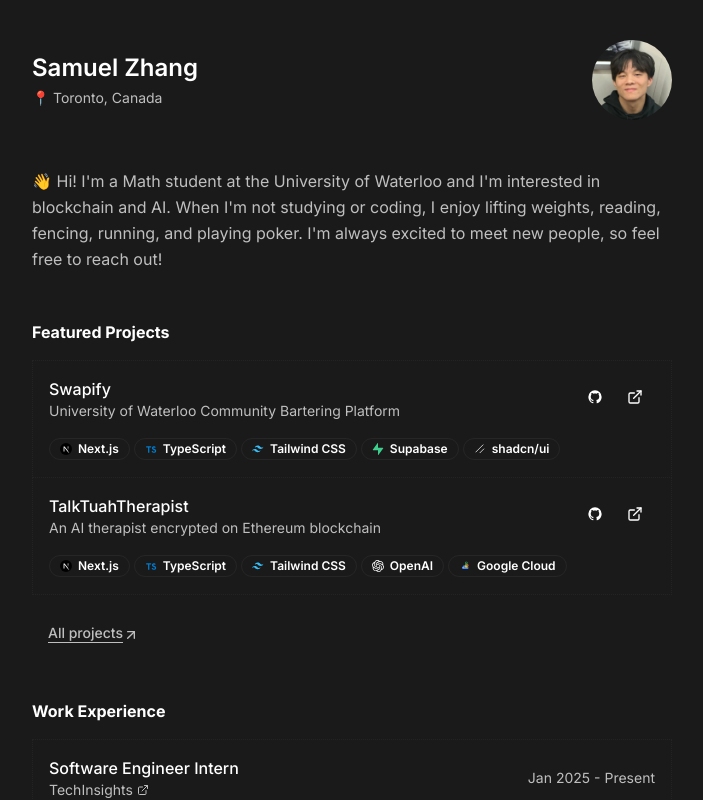
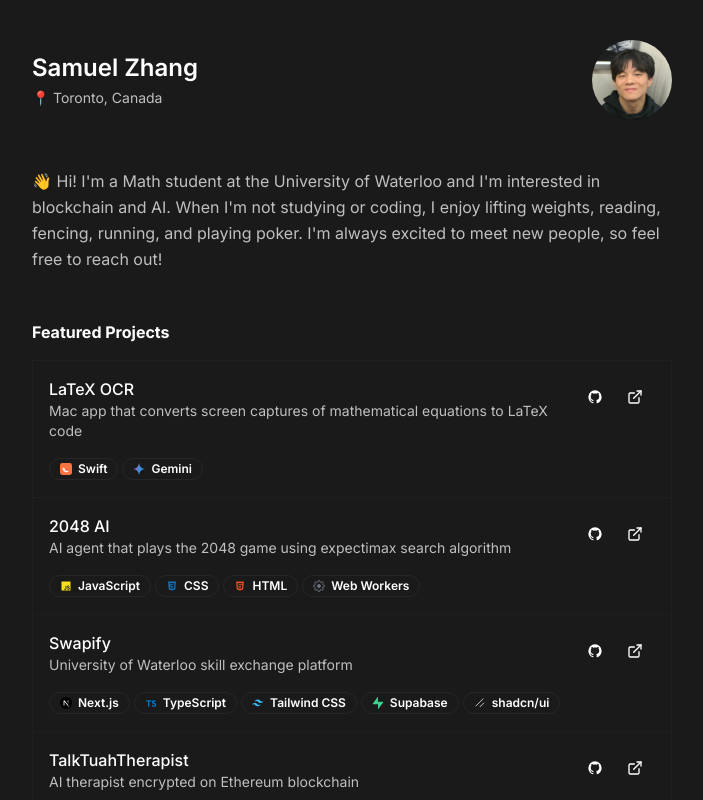
Before and after one commit to SamuelZ12/personal-website, a Next.js app: page / in a window 1280 px wide. Shown: the top 800 px of the page, without its empty margins (288-991 px from the left). Built offline with nearby package versions, Linux system fonts and the light colour scheme.

Commit message:
Update projects

```diff
--- a/src/config.tsx
+++ b/src/config.tsx
@@ -79,8 +79,32 @@ export const CONFIG: Config = {
     descriptionRaw: `Hi! I'm a Math student at the University of Waterloo and I'm interested in blockchain and AI. When I'm not studying or coding, I enjoy lifting weights, reading, fencing, running, and playing poker. I'm always excited to meet new people, so feel free to reach out!`,
     projects: [
         {
+            name: 'LaTeX OCR',
+            description: 'Mac app that converts screen captures of mathematical equations to LaTeX code',
+            url: 'https://github.com/SamuelZ12/LaTeX-OCR',
+            tags: [
+                { name: 'Swift', icon: 'swift' },
+                { name: 'Gemini', icon: 'gemini' },
+            ],
+            featured: true,
+            github: 'https://github.com/SamuelZ12/LaTeX-OCR'
+        },
+        {
+            name: '2048 AI',
+            description: 'AI agent that plays the 2048 game using expectimax search algorithm',
+            url: 'https://samuelz12.github.io/2048-ai/',
+            tags: [
+                { name: 'JavaScript', icon: 'javascript' },
+                { name: 'CSS', icon: 'css' },
+                { name: 'HTML', icon: 'html' },
+                { name: 'Web Workers', icon: 'gear' },
+            ],
+            featured: true,
+            github: 'https://github.com/SamuelZ12/2048-ai'
+        },
+        {
             name: 'Swapify',
-            description: 'University of Waterloo Community Bartering Platform',
+            description: 'University of Waterloo skill exchange platform',
             url: 'https://swapifyy.vercel.app',
             tags: [
                 { name: 'Next.js', icon: 'next' },
@@ -94,7 +118,7 @@ export const CONFIG: Config = {
         },
         {
             name: 'TalkTuahTherapist',
-            description: 'An AI therapist encrypted on Ethereum blockchain',
+            description: 'AI therapist encrypted on Ethereum blockchain',
             url: 'https://talktuahtherapist.co',
             tags: [
                 { name: 'Next.js', icon: 'next' },
@@ -112,10 +136,10 @@ export const CONFIG: Config = {
             {
                 company: 'TechInsights',
                 role: 'Software Engineer Intern',
-                duration: 'Jan 2025 - Present',
+                duration: 'Jan 2025 - Apr 2025',
                 description: (
                     <>
-                        Building AI Search using RAG
+                        Built AI Search using RAG
                     </>
                 ),
                 link: 'https://techinsights.com',
```
